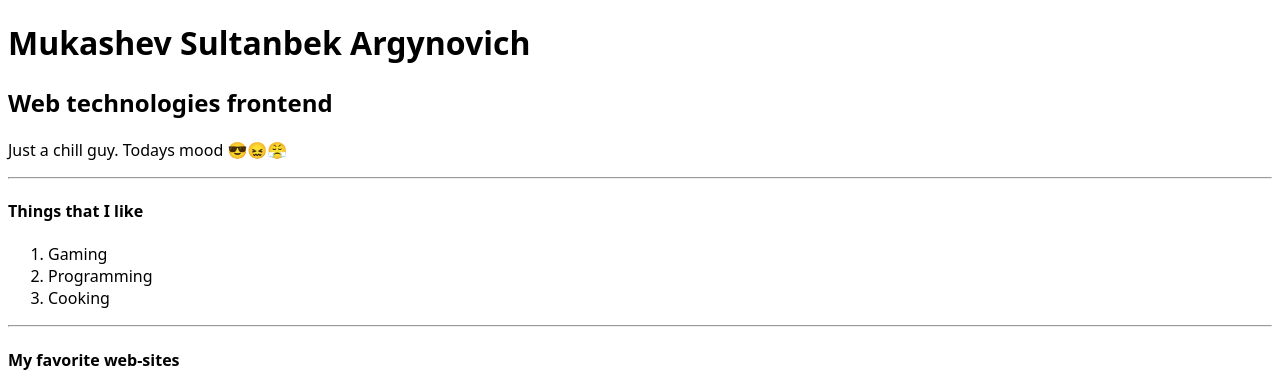
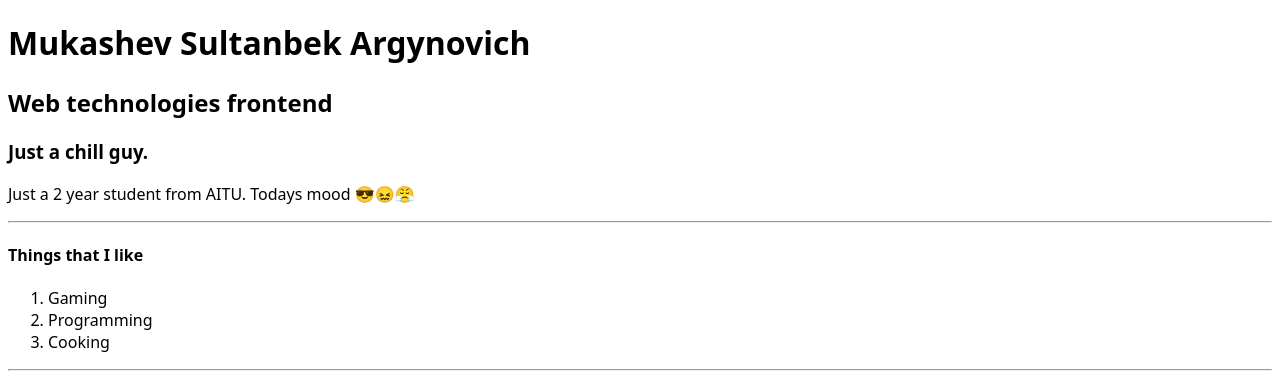
Before and after one commit to Lattuse/Lattuse.github.io, a plain HTML site: page index.html in a window 1280 px wide. Shown: the top 389 px of the page. Drawn offline with Linux system fonts and the light colour scheme.

Commit message:
A little bit change in headings and paragraph in the start

```diff
--- a/index.html
+++ b/index.html
@@ -10,8 +10,8 @@
     <!-- A little bit about me-->
     <h1>Mukashev Sultanbek Argynovich</h1>
     <h2>Web technologies frontend</h2>
-    <p>Just a chill guy. Todays mood 😎😖😤</p>
-
+    <h3>Just a chill guy.</h3>
+    <p>Just a 2 year student from AITU. Todays mood 😎😖😤</p>
     <hr>
 
     <h4>Things that I like</h3>
```
